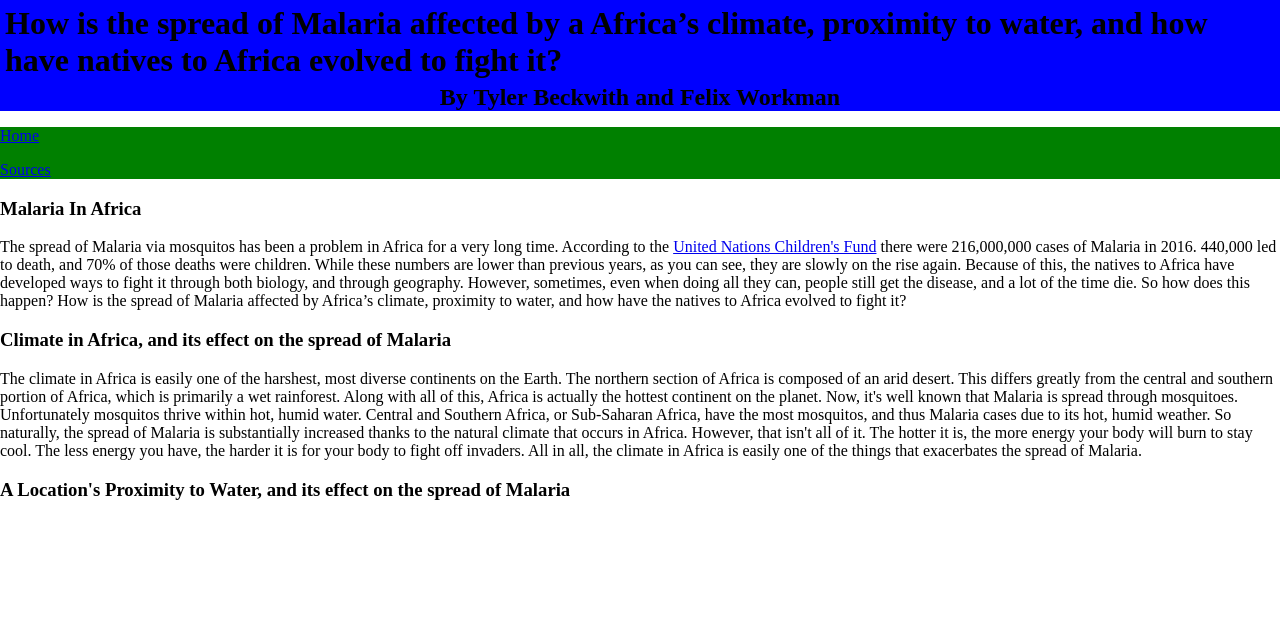
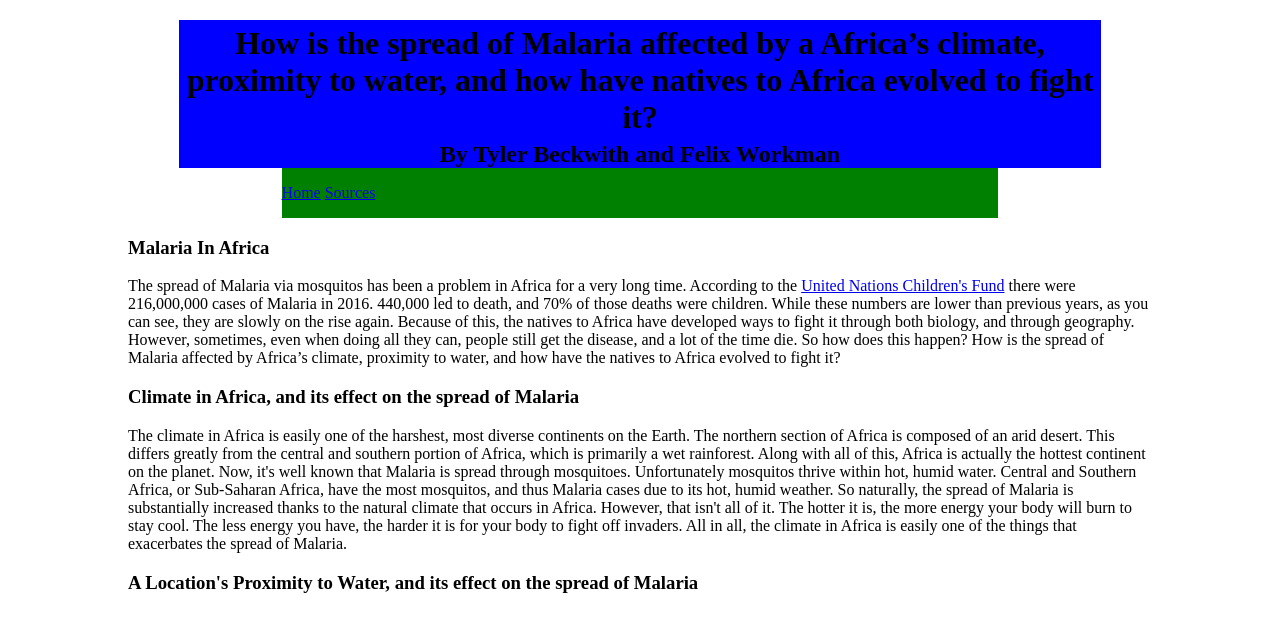
Before and after one commit to TBeckwith/africaFinal, a plain HTML site: page index.html in a window 1280 px wide. Drawn offline with Linux system fonts and the light colour scheme.

Commit message:
Update styles.css

```diff
--- a/css/styles.css
+++ b/css/styles.css
@@ -1,9 +1,14 @@
 header {
-  margin: 0;
+  margin-left: 5%;
+  margin-right: 5%;
+  margin-top: 20px;
+  text-align: center;
   background-color: blue;
 }
 body {
-  margin: 0;
+  margin-left: 10%;
+  margin-right: 10%;
+  margin-top: 20px;
 }
 
 h1 {
@@ -18,4 +23,11 @@ h2{
 
 nav{
   background-color: green;
+  margin-left: 15%;
+  margin-right: 15%;
 }
+
+nav a{
+  display: inline-block;
+  text-align: center;
+}
```
